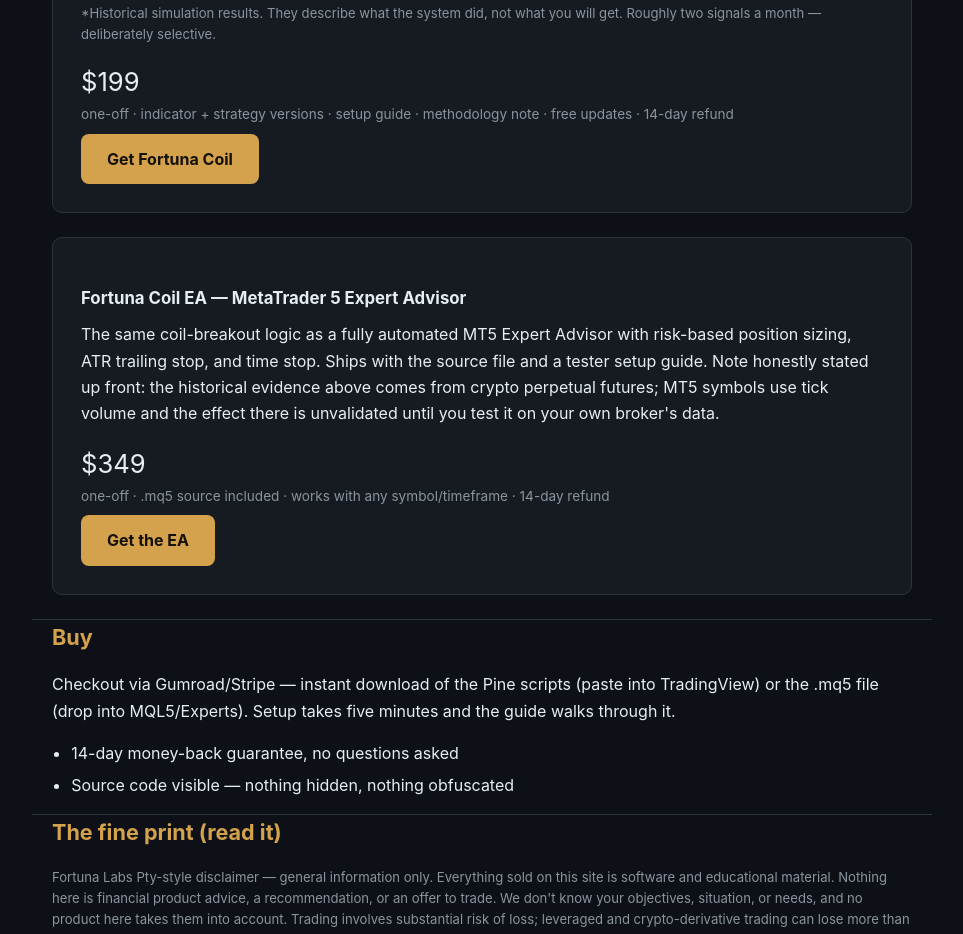
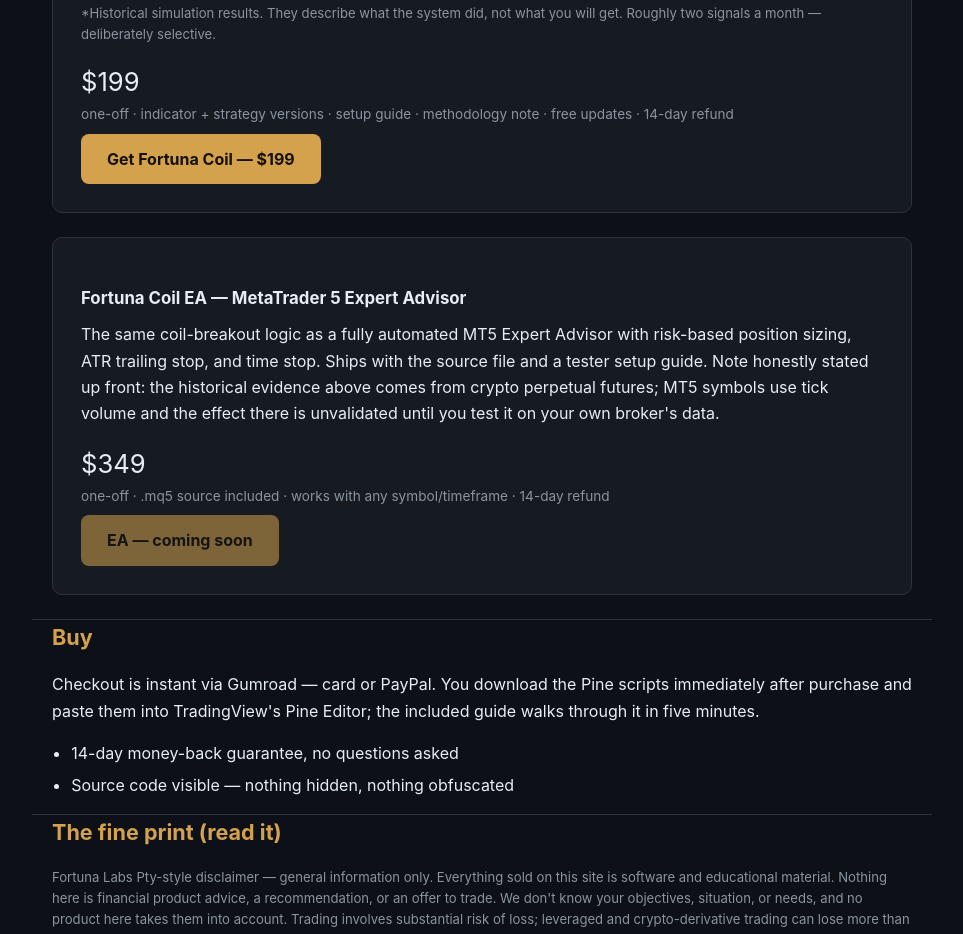
Before and after one commit to onixenix/fortunalabs, a plain HTML site: page index.html in a window 1280 px wide. Shown: the part 913-1847 px from the top of the page, without its empty margins (158-1121 px from the left). Drawn offline with Linux system fonts and the light colour scheme.

Commit message:
wire Gumroad buy button

```diff
--- a/index.html
+++ b/index.html
@@ -71,7 +71,7 @@
     <p class="disclaimer">*Historical simulation results. They describe what the system did, not
     what you will get. Roughly two signals a month — deliberately selective.</p>
     <div class="price">$199 <small>one-off · indicator + strategy versions · setup guide · methodology note · free updates · 14-day refund</small></div>
-    <a class="btn" href="#buy">Get Fortuna Coil</a>
+    <a class="btn" href="https://onixenterprise.gumroad.com/l/pgurog" target="_blank" rel="noopener">Get Fortuna Coil — $199</a>
   </div>
 
   <div class="card">
@@ -82,15 +82,13 @@
     perpetual futures; MT5 symbols use tick volume and the effect there is unvalidated until you
     test it on your own broker's data.</p>
     <div class="price">$349 <small>one-off · .mq5 source included · works with any symbol/timeframe · 14-day refund</small></div>
-    <a class="btn" href="#buy">Get the EA</a>
+    <a class="btn" href="https://onixenterprise.gumroad.com/l/pgurog" target="_blank" rel="noopener" style="opacity:.55;pointer-events:none;text-decoration:none">EA — coming soon</a>
   </div>
 </section>
 
 <section class="wrap" id="buy">
   <h2>Buy</h2>
-  <p>Checkout via Gumroad/Stripe — instant download of the Pine scripts (paste into TradingView)
-  or the .mq5 file (drop into MQL5/Experts). Setup takes five minutes and the guide walks
-  through it.</p>
+  <p>Checkout is instant via Gumroad — card or PayPal. You download the Pine scripts immediately after purchase and paste them into TradingView's Pine Editor; the included guide walks through it in five minutes.</p>
   <ul>
     <li>14-day money-back guarantee, no questions asked</li>
     <li>Source code visible — nothing hidden, nothing obfuscated</li>
```
